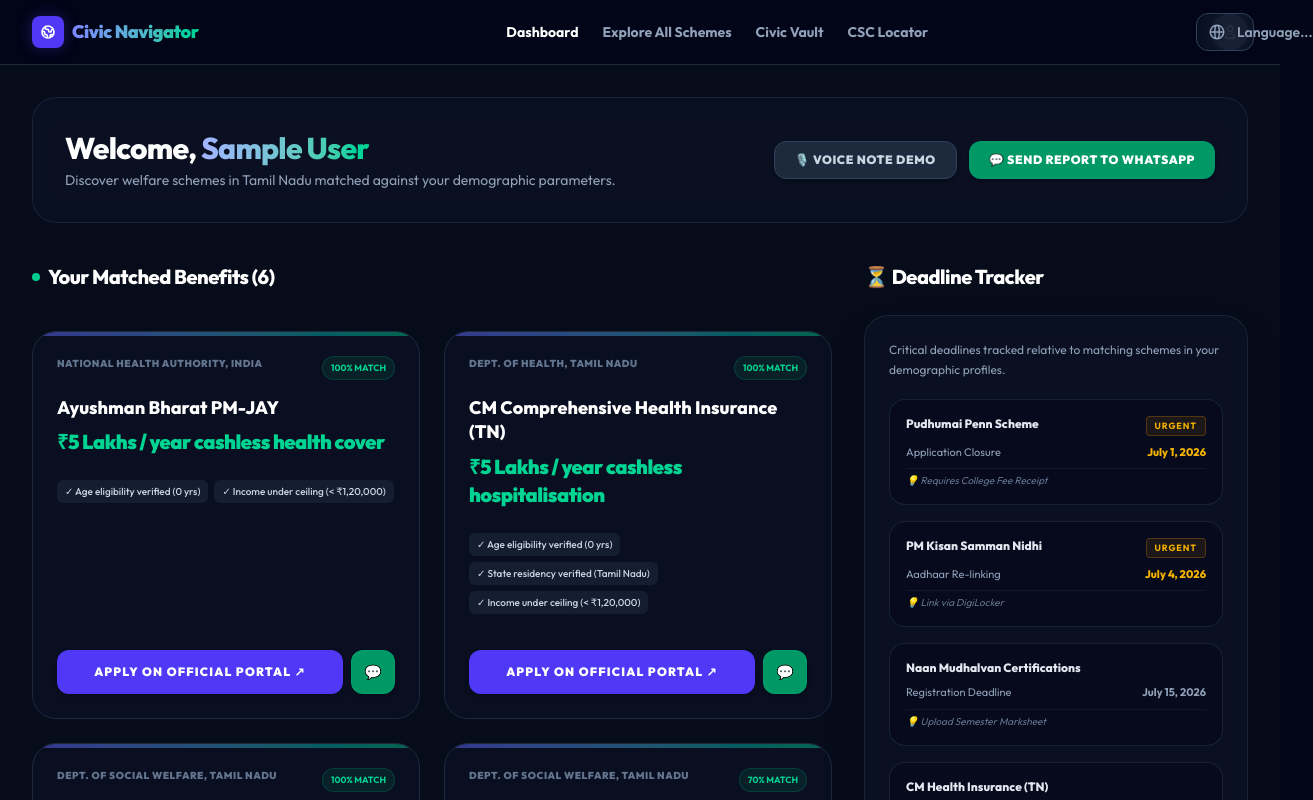
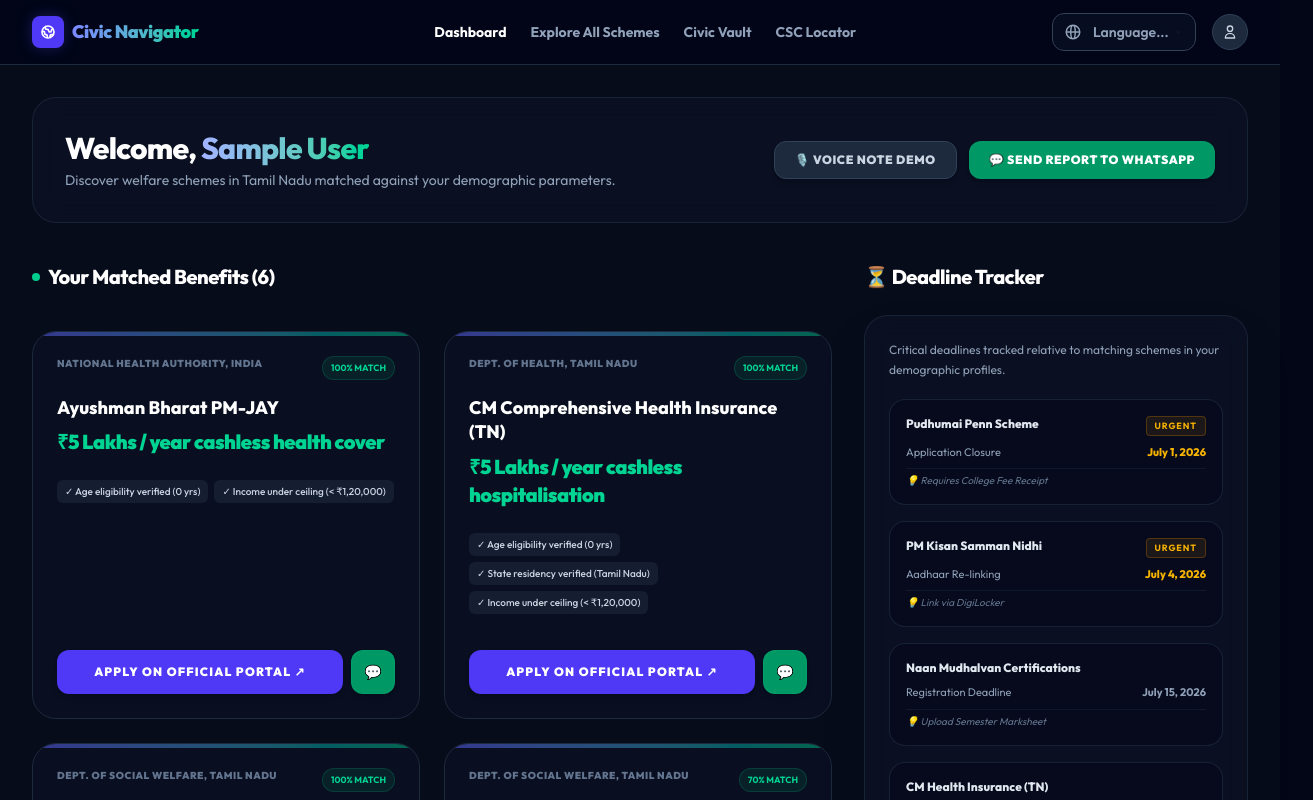
Before and after one commit to tharungeek2705/Civic-Navigator, a Next.js app: page /dashboard in a window 1280 px wide. Shown: the top 800 px of the page, 1313 px wide, since content can reach past the window. Built offline with nearby package versions, Linux system fonts and the light colour scheme; sample sign-in values are in the browser's storage.

Commit message:
Style: Resolve layout overlaps by defining rigid widths for GoogleTranslate container

```diff
--- a/app/components/GoogleTranslate.js
+++ b/app/components/GoogleTranslate.js
@@ -32,7 +32,7 @@ export default function GoogleTranslate() {
   }, []);
 
   return (
-    <div className="relative inline-flex items-center group">
+    <div className="relative inline-flex items-center group w-36 h-[38px] shrink-0">
       {/* Premium UI/UX Globe Icon positioned absolutely */}
       <span className="absolute left-3 z-10 pointer-events-none text-slate-400 group-hover:text-indigo-400 transition-colors duration-300">
         <svg className="h-4.5 w-4.5" fill="none" viewBox="0 0 24 24" stroke="currentColor" strokeWidth={2}>
@@ -40,11 +40,11 @@ export default function GoogleTranslate() {
         </svg>
       </span>
 
-      <div id="google_translate_element" className="min-h-[38px] flex items-center"></div>
+      <div id="google_translate_element" className="w-full h-full flex items-center"></div>
 
       {/* Skeleton fallback loader while Google API scripts execute */}
       {!isLoaded && (
-        <div className="absolute inset-0 flex items-center justify-between pl-10 pr-4 py-2 rounded-xl border border-slate-700 bg-slate-900/50 backdrop-blur-md text-sm font-semibold text-slate-400 pointer-events-none h-[38px] box-sizing-border-box">
+        <div className="absolute inset-0 flex items-center justify-between pl-10 pr-4 py-2 rounded-xl border border-slate-700 bg-slate-900/50 backdrop-blur-md text-sm font-semibold text-slate-400 pointer-events-none h-full w-full box-border">
           <span>Language...</span>
           <svg className="w-4 h-4 text-indigo-400 animate-pulse ml-2" fill="none" viewBox="0 0 24 24" stroke="currentColor">
             <path strokeLinecap="round" strokeLinejoin="round" strokeWidth={2} d="M19 9l-7 7-7-7" />
--- a/app/globals.css
+++ b/app/globals.css
@@ -62,7 +62,8 @@ body {
   font-family: inherit !important;
   display: inline-flex !important;
   align-items: center !important;
-  gap: 0.5rem !important;
+  justify-content: space-between !important; /* Stretch content */
+  width: 100% !important; /* Force full width to prevent layout collapse */
   height: 38px !important;
   box-sizing: border-box !important;
 }
@@ -86,7 +87,7 @@ body {
 .goog-te-gadget-simple span,
 .goog-te-gadget-simple a {
   color: #f8fafc !important; /* slate-50 */
-  font-size: 0.875rem !important;
+  font-size: 0.825rem !important; /* Slightly smaller for fitting */
   font-weight: 600 !important;
   text-decoration: none !important;
   border: none !important;
```
